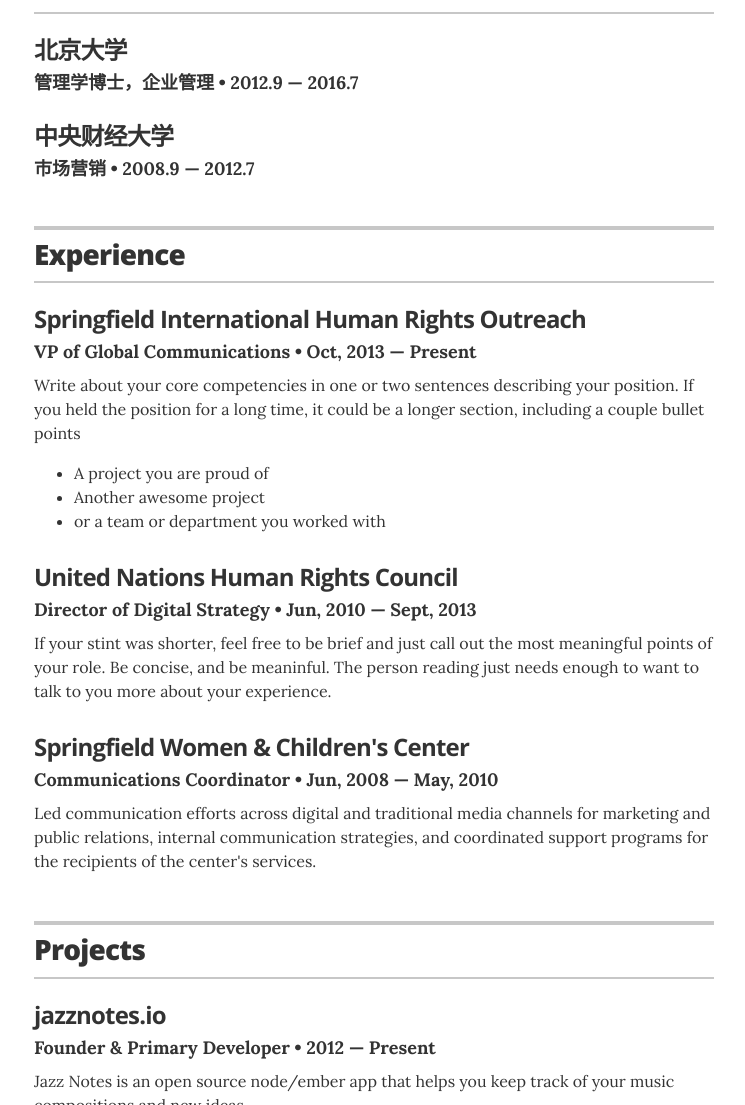
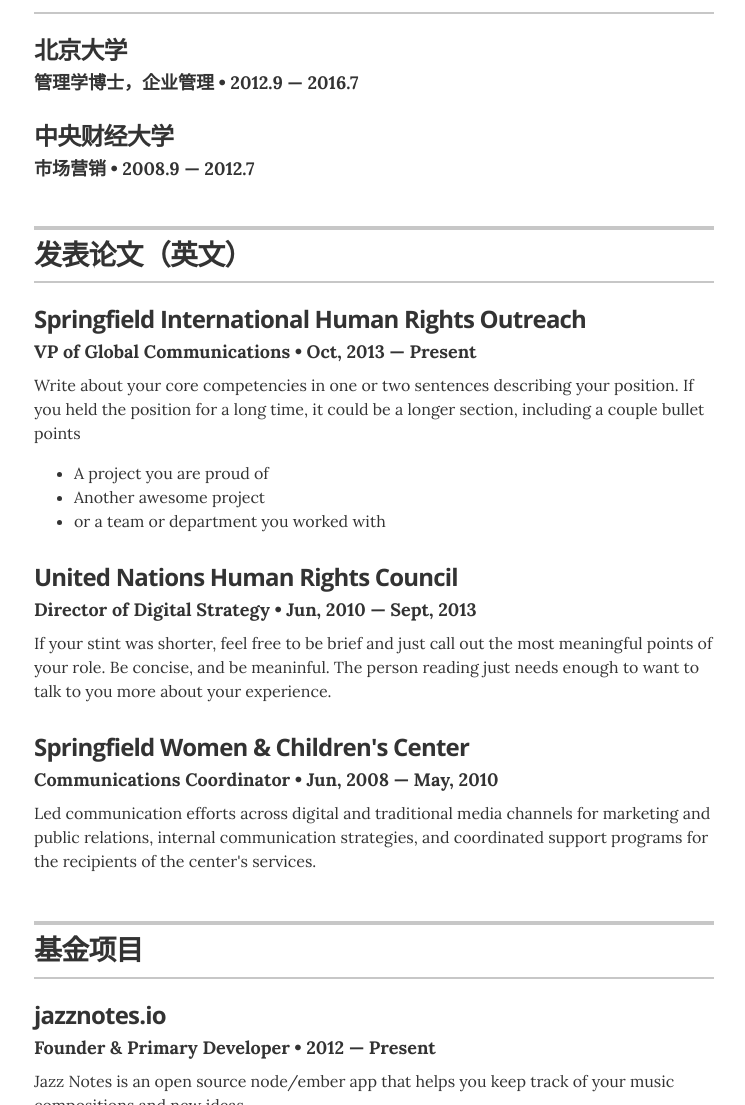
Before and after one commit to appleqiuqiu/appleqiuqiu.github.io, a Jekyll site: the page built from index.html, in a window 1280 px wide and 1400 px high, scrolled down 205 px. Shown: the part 295-1400 px from the top of the window, without its empty margins (266-1011 px from the left). Built offline with Jekyll 4.4.1, drawn with Linux system fonts in a browser that asks for light colours; some of the changed text lies outside the part shown.

Commit message:
Update resume.html

```diff
--- a/_layouts/resume.html
+++ b/_layouts/resume.html
@@ -55,7 +55,7 @@
       <!-- begin Education -->
       <section class="content-section">
         <header class="section-header">
-          <h2>Education</h2>
+          <h2>教育经历</h2>
         </header>
 
         {% for education in site.data.education %}
@@ -83,7 +83,7 @@
       <section class="content-section">
 
         <header class="section-header">
-          <h2>Experience</h2>
+          <h2>发表论文（英文）</h2>
         </header>
 
         {% for job in site.data.experience %}
@@ -102,7 +102,7 @@
       <!-- begin Projects -->
       <section class="content-section">
         <header class="section-header">
-          <h2>Projects</h2>
+          <h2>基金项目</h2>
         </header>
 
         {% for project in site.data.projects %}
@@ -141,7 +141,7 @@
       <section class="content-section">
 
         <header class="section-header">
-          <h2>Recognition</h2>
+          <h2>发表论文（中文）</h2>
         </header>
 
         {% for recognition in site.data.recognitions %}
```
Also changed, not shown: other parts of _layouts/resume.html (+3 -3 lines).
